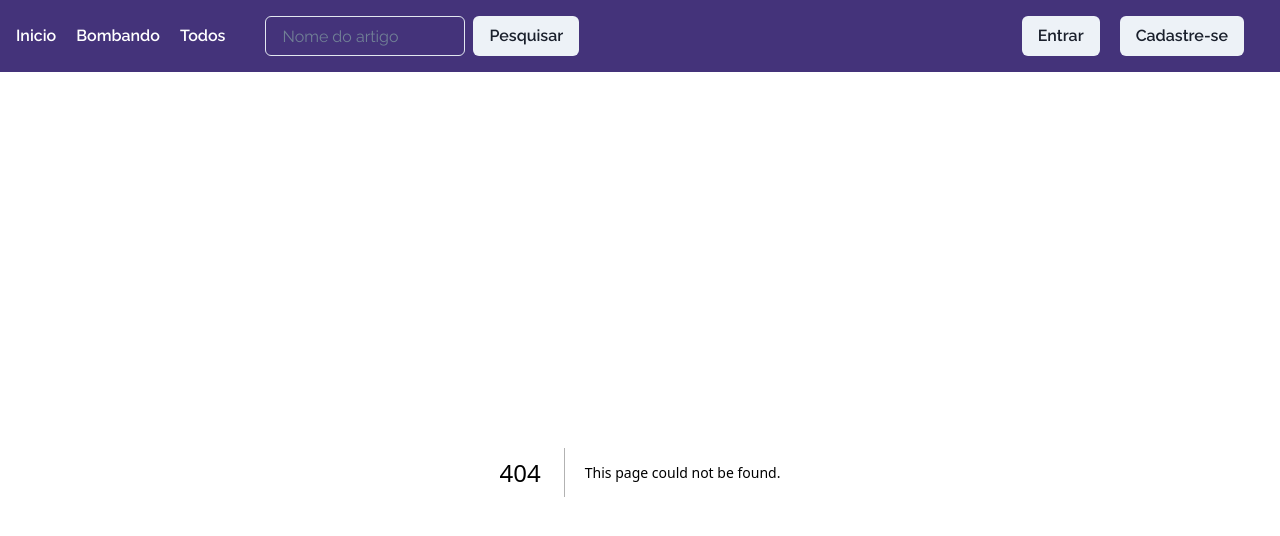
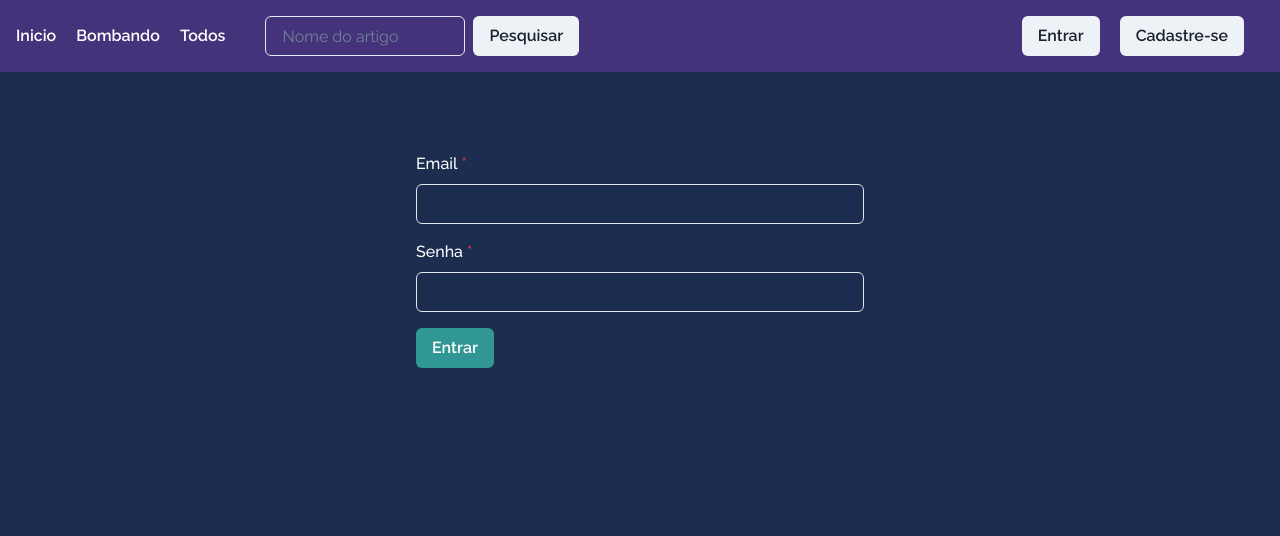
Before and after one commit to vitord3v/blockchainblog, a Next.js app: page /login in a window 1280 px wide. Before the commit this address had no page. Shown: the top 536 px of the page. Built offline with nearby package versions, Linux system fonts and the light colour scheme.

Commit message:
[feat] create login page

```diff
--- /dev/null
+++ b/pages/login.jsx
@@ -0,0 +1,33 @@
+import { Box, FormControl, FormLabel, Input, Button } from "@chakra-ui/react";
+import { useState } from "react";
+
+const Login = () => {
+  const [email, setEmail] = useState("");
+  const [password, setPassword] = useState("");
+
+  const handleSubmit = (e) => {
+    e.preventDefault();
+    // Aqui você pode fazer a chamada à API para fazer o login
+    console.log(`Email: ${email}, Senha: ${password}`);
+  };
+
+  return (
+    <Box maxW="md" mx="auto" mt={20}>
+      <form onSubmit={handleSubmit}>
+        <FormControl id="email" isRequired>
+          <FormLabel>Email</FormLabel>
+          <Input type="email" value={email} onChange={(e) => setEmail(e.target.value)} />
+        </FormControl>
+        <FormControl id="password" mt={4} isRequired>
+          <FormLabel>Senha</FormLabel>
+          <Input type="password" value={password} onChange={(e) => setPassword(e.target.value)} />
+        </FormControl>
+        <Button mt={4} colorScheme="teal" type="submit">
+          Entrar
+        </Button>
+      </form>
+    </Box>
+  );
+};
+
+export default Login;
```
